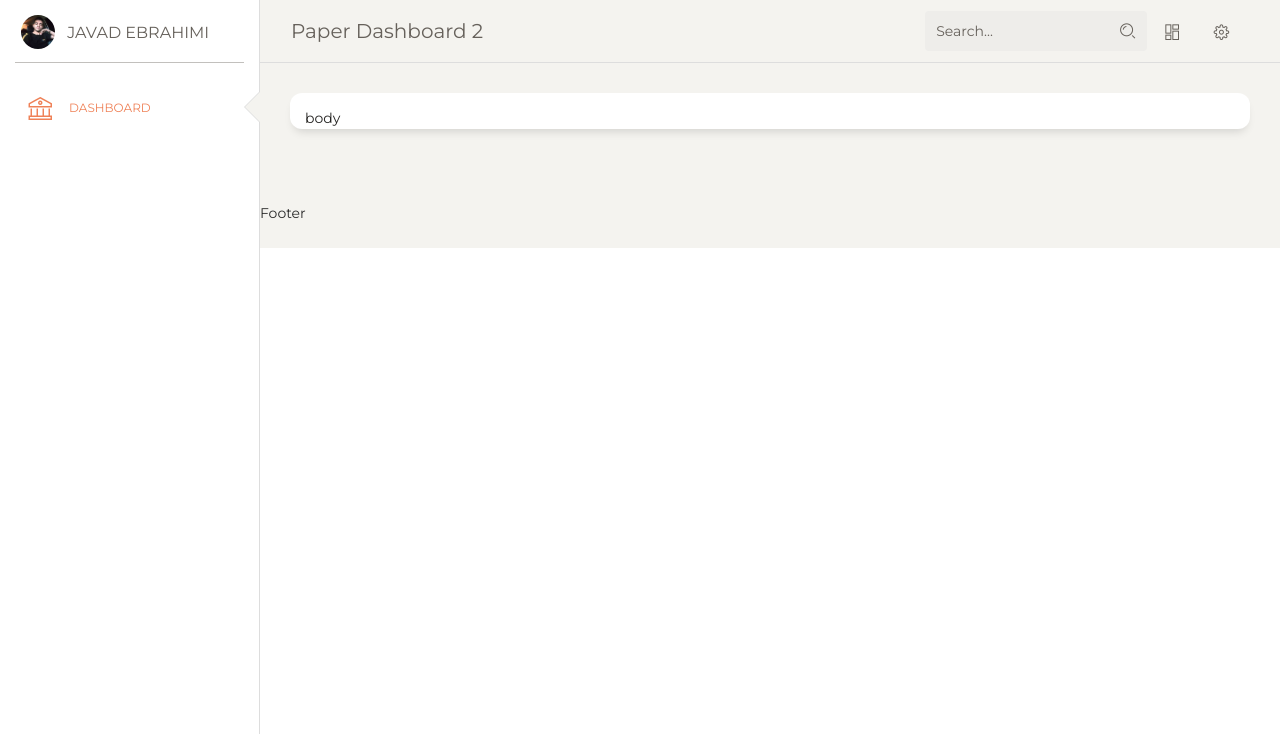
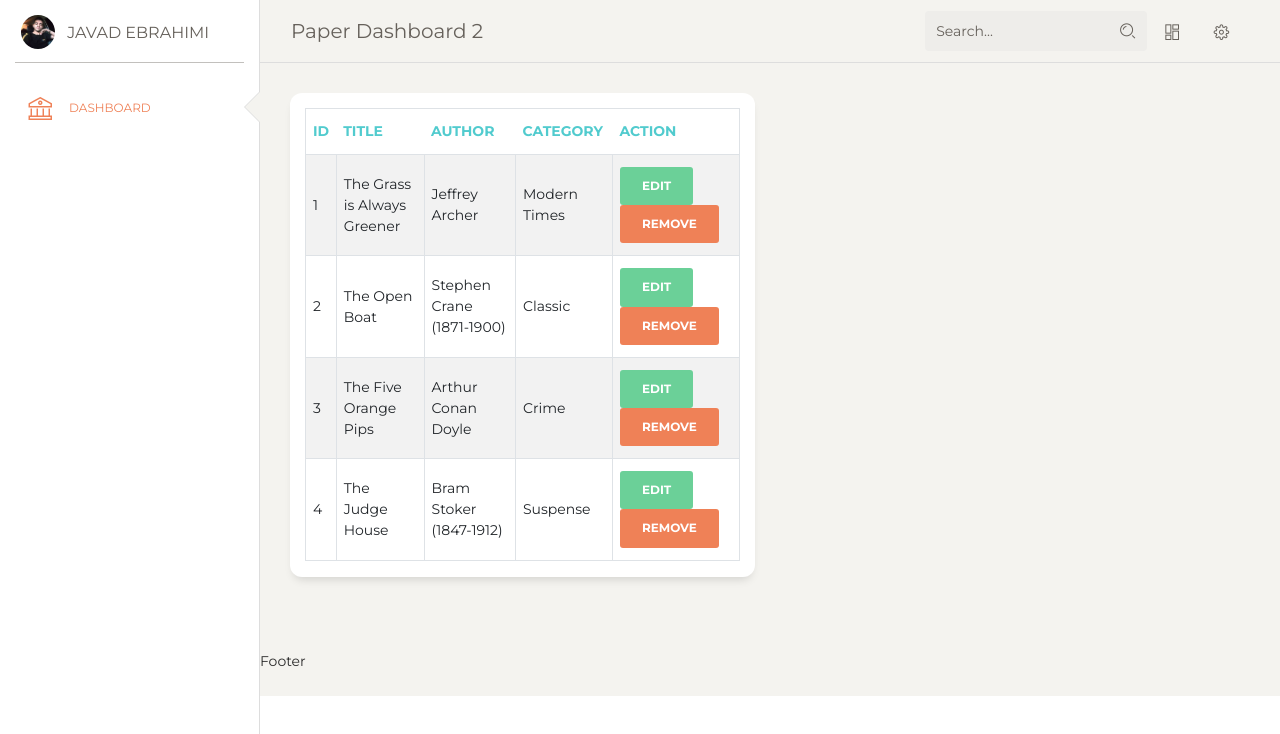
Before and after one commit to javadebrahimi68/sample03, a React (Create React App) app: page / in a window 1280 px wide. Shown: the top 734 px of the page. Built offline with nearby package versions, Linux system fonts and the light colour scheme.

Commit message:
create book List
book list read books from initial data

```diff
--- a/src/App.css
+++ b/src/App.css
@@ -2,9 +2,7 @@
 @import "../src/assets/paper-dashboard.css";
 
 @import "../src/assets/demo.css";
-.App {
 
-}
 
 .App-logo {
   height: 40vmin;
--- a/src/App.js
+++ b/src/App.js
@@ -1,12 +1,13 @@
 
 import './App.css';
+import BookList from './components/BookList/bookList';
 import AdminLayout from './components/layout/adminLayout';
 
 
 function App() {
   return (
     <div className="App">
-    <AdminLayout/>
+   <AdminLayout/>
     </div>
   );
 }
--- /dev/null
+++ b/src/components/BookList/bookInfo.js
@@ -0,0 +1,43 @@
+import React from 'react'
+
+export const bookInfo = ({books}) => {
+  return (
+    <div className="col-md-6">
+    <div className="card card-stats">
+        <div className="card-body ">
+            <table className='table table-bordered table-striped'>
+                <thead className='text-primary'>
+                    <tr>
+                        <th>ID</th>
+                        <th>Title</th>
+                        <th>Author</th>
+                        <th>Category</th>
+                        <th>Action</th>
+                    </tr>
+                </thead>
+                <tbody>
+                    {
+
+                        books.map((item) => {
+                            return (
+                                <tr key={item.id}>
+                                    <td>{item.id}</td>
+                                    <td>{item.title}</td>
+                                    <td>{item.author}</td>
+                                    <td>{item.cat}</td>
+                                    <td>
+                                        <button className='btn btn-success mr-1'>Edit</button>
+                                        <button className='btn btn-danger mr-1'>Remove</button>
+                                    </td>
+                                </tr>)
+                        })
+                    }
+                </tbody>
+            </table>
+        </div>
+
+    </div>
+</div>
+  )
+}
+export default bookInfo;
--- /dev/null
+++ b/src/components/BookList/bookList.js
@@ -0,0 +1,15 @@
+import React from 'react';
+import {books} from '../../services/initialData';
+import BookInfo from './bookInfo';
+export const bookList = () => {
+
+    return (
+
+        <div className="row">
+         <BookInfo books={books}/>
+
+        </div>
+    )
+}
+
+export default bookList;
--- a/src/components/layout/adminLayout.js
+++ b/src/components/layout/adminLayout.js
@@ -1,6 +1,8 @@
-import { borderRadius } from '@mui/system';
+
 import React from 'react';
 import me from '../../assets/images/me.jpg';
+import BookList from '../BookList/bookList';
+
 export const adminLayout = () => {
     return (
         <div className="wrapper ">
@@ -21,7 +23,7 @@ export const adminLayout = () => {
                 <div className="sidebar-wrapper">
                     <ul className="nav">
                         <li className="active ">
-                            <a href="./dashboard.html">
+                            <a href="#">
                                 <i className="nc-icon nc-bank"></i>
                                 <p>Dashboard</p>
                             </a>
@@ -51,16 +53,18 @@ export const adminLayout = () => {
                             <span className="navbar-toggler-bar navbar-kebab"></span>
                         </button>
                         <div className="collapse navbar-collapse justify-content-end" id="navigation">
-                            <form>
+                           <div>
+
                                 <div className="input-group no-border">
-                                    <input type="text" value="" className="form-control" placeholder="Search..." />
+                                    <input type="text" value="" className="form-control" onChange={()=>{}} placeholder="Search..." />
                                     <div className="input-group-append">
                                         <div className="input-group-text">
                                             <i className="nc-icon nc-zoom-split"></i>
                                         </div>
                                     </div>
                                 </div>
-                            </form>
+                                </div>
+
                             <ul className="navbar-nav">
                                 <li className="nav-item">
                                     <a className="nav-link btn-magnify" href="#">
@@ -85,17 +89,7 @@ export const adminLayout = () => {
                 </nav>
 
                 <div className="content">
-                    <div class="row">
-                        <div class="col-md-12">
-                            <div class="card card-stats">
-                                <div class="card-body ">
-                                    body
-                                </div>
-
-                            </div>
-                        </div>
-
-                    </div>
+           <BookList/>
                 </div>
                 <footer className="footer footer-black  footer-white ">
                     <div className="container-fluid">
--- a/src/services/initialData.js
+++ b/src/services/initialData.js
@@ -1,6 +1,15 @@
-const books=[
-    {id:1 , title:'The Grass is Always Greener' , author:'Jeffrey Archer' ,cat:'Modern Times'},
-    {id:2 , title:'The Open Boat' , author:'Stephen Crane (1871-1900)' ,cat:'Classic'},
-    {id:3 , title:'The Five Orange Pips' , author:'Arthur Conan Doyle' ,cat:'Crime'},
-    {id:4 , title:'The Judge House' , author:'Bram Stoker (1847-1912)' ,cat:'Suspense'}
+
+
+ export const books =
+    [
+        { id: 1, title: 'The Grass is Always Greener', author: 'Jeffrey Archer', cat: 'Modern Times' },
+        { id: 2, title: 'The Open Boat', author: 'Stephen Crane (1871-1900)', cat: 'Classic' },
+        { id: 3, title: 'The Five Orange Pips', author: 'Arthur Conan Doyle', cat: 'Crime' },
+        { id: 4, title: 'The Judge House', author: 'Bram Stoker (1847-1912)', cat: 'Suspense' }
+    ]
+export const categories=[
+    { id: 1, title: 'Modern Times' },
+    { id: 2, title:'Classic' },
+    { id: 3, title:'Crime' },
+    { id: 4, title:  'Suspense' }
 ]
```
Also changed, not shown: src/components/BookList/editBook.js (added).
